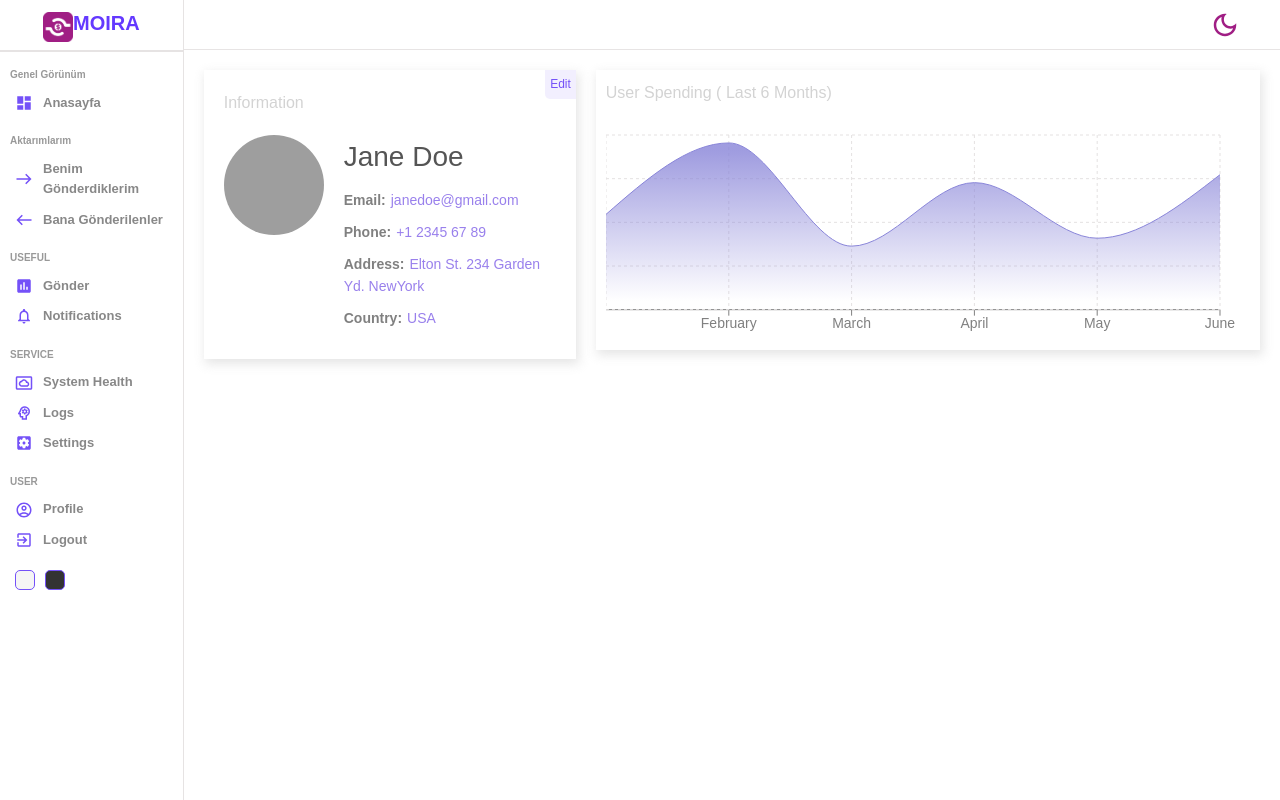
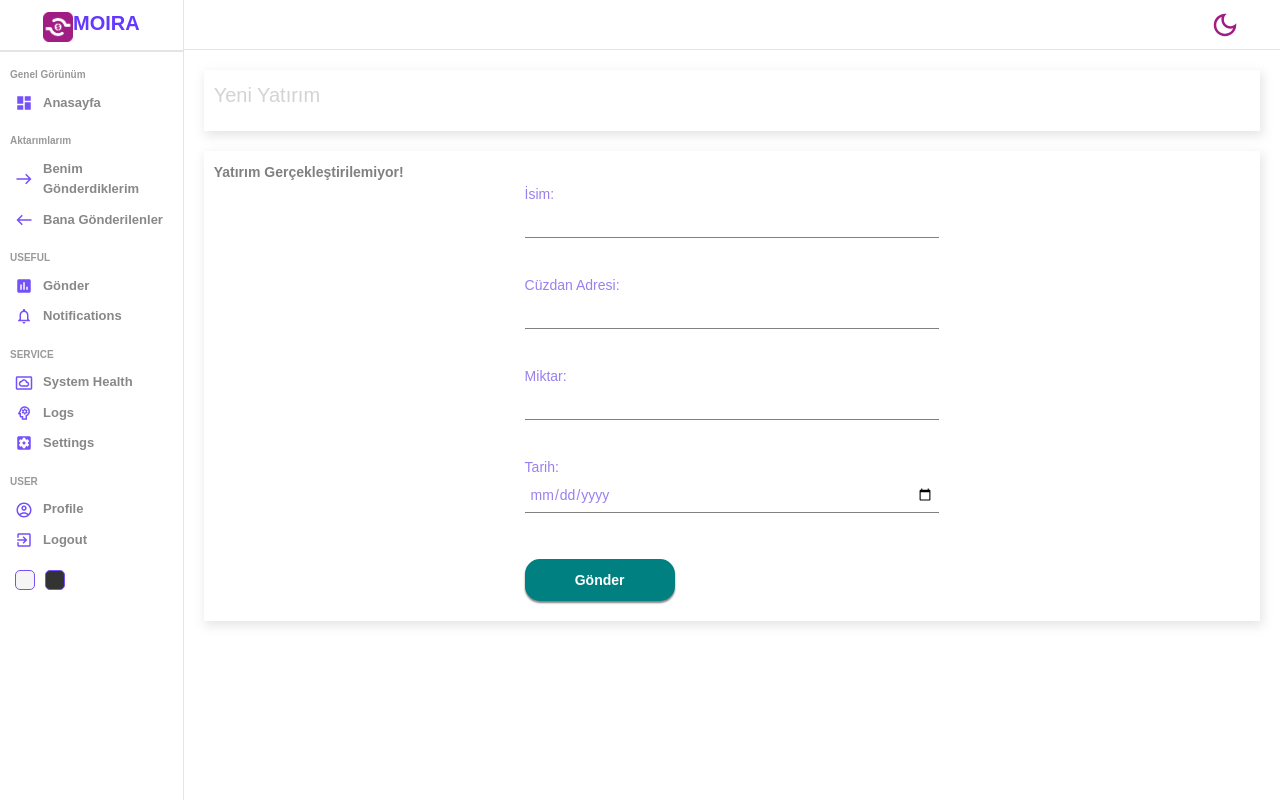
Before and after one commit to Smart-Contract-Intertech/FrontendBackEnd, a React (Create React App) app in the folder Dashboard/: page /users/newtransfer in a window 1280 px wide. Built offline with nearby package versions, Linux system fonts and the light colour scheme; grey boxes are pictures that could not be loaded.

Commit message:
newtransfer

```diff
--- a/Dashboard/src/App.js
+++ b/Dashboard/src/App.js
@@ -9,6 +9,7 @@ import { productInputs, userInputs } from "./formSource";
 import "./style/dark.scss";
 import { useContext } from "react";
 import { DarkModeContext } from "./context/darkModeContext";
+import NewTransfer from "./pages/newtransfer/NewTransfer";
 
 
 function App() {
@@ -25,8 +26,8 @@ function App() {
               <Route index element={<List />} />
               <Route path=":userId" element={<Single />} />
               <Route
-                path="new"
-                element={<New inputs={userInputs} title="Add New User" />}
+                path="newtransfer"
+                element={<NewTransfer/>}
               />
             </Route>
             <Route path="products">
--- a/Dashboard/src/components/datatable/Datatable.jsx
+++ b/Dashboard/src/components/datatable/Datatable.jsx
@@ -35,8 +35,8 @@ const Datatable = () => {
     <div className="datatable">
       <div className="datatableTitle">
         Gönderilenler
-        <Link to="/users/new" className="link">
-          Yeni Kişi Ekle<i></i>
+        <Link to="/users/newtransfer" className="link">
+          Yeni Yatırım Oluştur<i></i>
         </Link>
       </div>
       <DataGrid
--- a/Dashboard/src/index.js
+++ b/Dashboard/src/index.js
@@ -2,9 +2,8 @@ import React from "react";
 import ReactDOM from "react-dom";
 import App from "./App";
 import { DarkModeContextProvider } from "./context/darkModeContext";
-import { TransactionsProvider } from './context/TransactionContext';
+import { TransactionsProvider } from "./context/TransactionContext";
 ReactDOM.render(
-
 
   <TransactionsProvider>
     <React.StrictMode>
--- /dev/null
+++ b/Dashboard/src/pages/newtransfer/NewTransfer.jsx
@@ -0,0 +1,87 @@
+import "./newtransfer.scss";
+import Sidebar from "../../components/sidebar/Sidebar";
+import Navbar from "../../components/navbar/Navbar";
+import { useState, useEffect } from "react";
+
+const NewTransfer = () => {
+    const initialValues = {name: "", address: "", amount: "", date: ""};
+    const [formValues, setFormValues] = useState(initialValues);
+    const [formErrors, setFormErrors] = useState({});
+    const [isSubmit, setIsSubmit] = useState(false);
+    let today = new Date().toISOString().slice(0, 10);
+
+    const handleChange = (e) => {
+        const {name, value} = e.target;
+        setFormValues({...formValues, [name]: value});
+    };
+
+    const handleSubmit = (e) => {
+        e.preventDefault();
+        setFormErrors(validate(formValues));
+        setIsSubmit(true);
+    };
+
+    const validate = (values) => {
+        const errors = {};
+        if(!values.name){
+            errors.name = "İsim boş bırakılamaz!";
+        }
+        if(!values.address){
+            errors.address = "Cüzdan adresi boş bırakılamaz!";
+        }
+        if(!values.amount){
+            errors.amount = "Miktar boş bırakılamaz!";
+        }
+        if(!values.date){
+            errors.date = "Tarih boş bırakılamaz!";
+        }else if(values.date < today){
+            errors.date = "Lütfen gelecek bir tarih giriniz!"
+        }
+        return errors;
+    };
+
+    return (
+        <div className="new">
+            <Sidebar />
+            <div className="newContainer">
+                <Navbar />
+                <div className="top">
+                    <h1>Yeni Yatırım</h1>
+                </div>
+                <div className="bottom">
+                    <div className="right">
+                        {Object.keys(formErrors).length === 0 && isSubmit ? (<div className="ui message success"style={{fontWeight:"bold", color:"GrayText"}}>Yatırım Başarıyla İletildi!</div>) :
+                        (<div className="ui message success" style={{fontWeight:"bold", color:"GrayText"}}>Yatırım Gerçekleştirilemiyor!</div>)}
+                        <form onSubmit={handleSubmit}>
+                            <div name="myForm" className="formInput" key="">
+                                <label>İsim:</label>
+                                <input type="text" name="name" value={formValues.name} onChange={handleChange}></input>
+                                <br/>
+                                <p style={{color:'red'}}>{formErrors.name}</p>
+                                <br/>
+                                <label>Cüzdan Adresi:</label>
+                                <input type="text" name="address" value={formValues.address} onChange={handleChange}></input>
+                                <br/>
+                                <p style={{color:'red'}}>{formErrors.address}</p>
+                                <br/>
+                                <label>Miktar:</label>
+                                <input type="number" name="amount" value={formValues.amount} onChange={handleChange}></input>
+                                <br/>
+                                <p style={{color:'red'}}>{formErrors.amount}</p>
+                                <br/>
+                                <label>Tarih:</label>
+                                <input type="date" name="date" value={formValues.date} onChange={handleChange}></input>
+                                <br/>
+                                <p style={{color:'red'}}>{formErrors.date}</p>
+                                <br/>
+                                <button>Gönder</button>
+                            </div>
+                        </form>
+                    </div>
+                </div>
+            </div>
+        </div>
+    );
+};
+
+export default NewTransfer;
--- /dev/null
+++ b/Dashboard/src/pages/newtransfer/newtransfer.scss
@@ -0,0 +1,68 @@
+.newtransaction {
+    width: 100%;
+    display: flex;
+
+    .newContainer {
+
+        flex: 6;
+
+        .top,
+        .bottom {
+            -webkit-box-shadow: 2px 4px 10px 1px rgba(0, 0, 0, 0.47);
+            box-shadow: 2px 4px 10px 1px rgba(201, 201, 201, 0.47);
+            padding: 10px;
+            margin: 20px;
+            display: flex;
+
+            h1 {
+                color: lightgray;
+                font-size: 20px;
+            }
+
+            .left {
+                flex: 1;
+                text-align: center;
+            }
+
+            .right {
+                flex: 2;
+
+                form {
+                    display: flex;
+                    flex-wrap: wrap;
+                    gap: 30px;
+                    justify-content: space-around;
+
+                    .formInput {
+                        width: 40%;
+
+                        label {
+                            display: flex;
+                            align-items: center;
+                            gap: 10px;
+                        }
+
+                        input {
+                            width: 100%;
+                            padding: 5px;
+                            border: none;
+                            border-bottom: 1px solid gray;
+                        }
+
+                        button{
+                            width: "150px";
+                            padding: "10px";
+                            border: "none";
+                            background-color: "teal";
+                            color: "white";
+                            font-weight: "bold";
+                            cursor: "pointer";
+                            margin-top: "0px";
+                            border-radius: "10px";
+                        }
+                    }
+                }
+            }
+        }
+    }
+}
```
Lines whose indentation alone changed are shown as unchanged.
